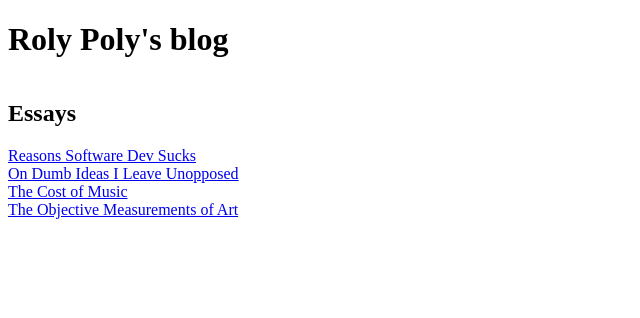
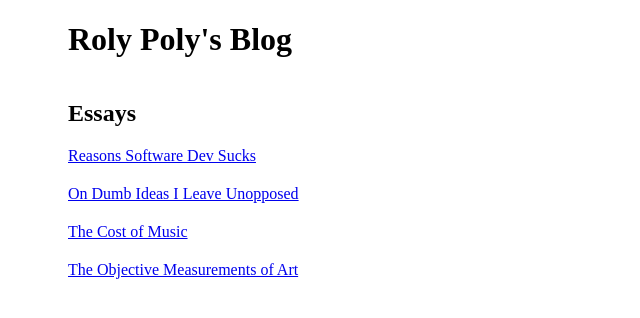
Before and after one commit to plutownium/rpitBlog, a plain HTML site: page index.html in a window 1280 px wide. Shown: the whole page, without its empty margins (0-640 px from the left). Drawn offline with Linux system fonts and the light colour scheme.

Commit message:
style main index

```diff
--- a/index.html
+++ b/index.html
@@ -9,16 +9,24 @@
             display: flex;
             flex-direction: column;
         }
+
+        .left-side-spacing {
+            margin-left: 60px;
+        }
+
+        .space-per-link * {
+            margin-bottom: 20px;
+        }
     </style>
 </head>
 <body>
     <header>
-        <div>
-            <h1>Roly Poly's blog</h1>
+        <div class="left-side-spacing">
+            <h1>Roly Poly's Blog</h1>
         </div>
     </header>
     <main>
-        <div class="flex-col">
+        <div class="left-side-spacing flex-col space-per-link">
             <h2>Essays</h2>
             <a href="./essays/reasons-software-dev-sucks.html">Reasons Software Dev Sucks</a>
             <a href="./essays/OnDumbIdeasILeaveUnopposed.html">On Dumb Ideas I Leave Unopposed</a>
```
